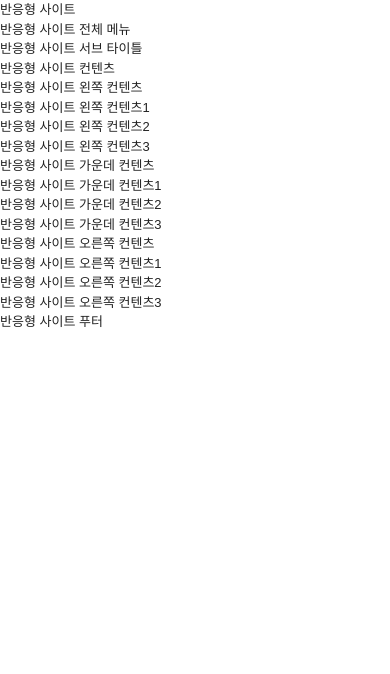
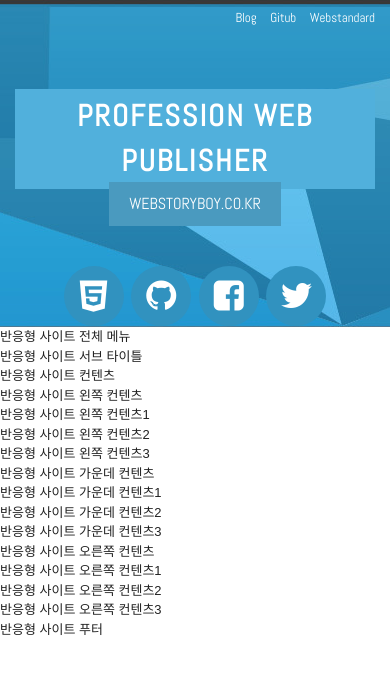
Before and after one commit to e-7281998/study_responsive, a plain HTML site: page responsive/index.html in a window 390 px wide. Drawn offline with nearby package versions, Linux system fonts and the light colour scheme.

Commit message:
Add html file [responsive/html]

```diff
--- a/responsive/index.html
+++ b/responsive/index.html
@@ -5,15 +5,15 @@
     <meta name="author" content="webstoryboy">
     <meta name="description" content="반응형 사이트 따라하기">
     <meta name="keywords" content="반응형 사이트, 웹퍼블리셔, 웹 접근성, HTML5, webstoryboy, webs">
-    <title>반응형 사이트 만들기: 문서셋팅</title>
+    <title>반응형 사이트 만들기</title>
 
     <!-- style -->
     <link rel="stylesheet" href="css/reset.css">
     <link rel="stylesheet" href="css/style.css">
+    <link rel="stylesheet" href="css/font-awesome.css">
 
     <!-- 파비콘 -->
-    <link rel="shortcut icon" href="icon/favicon.ic
-    ">
+    <link rel="shortcut icon" href="icon/favicon-152.png">
     <link rel="apple-touch-icon-precomposed" href="icon/favicon-152.png">
     <link ref="icon" href="icon/favicon-64.png">
     <link ref="icon" href="icon/favicon-16.png" size="16x16">
@@ -22,11 +22,40 @@
     <link ref="icon" href="icon/favicon-64.png" size="64x64">
     <link ref="icon" href="icon/favicon-128.png" size="128x128">
 
+    <!-- 웹 폰트 -->
+    <link href="https://fonts.googleapis.com/css2?family=Abel&display=swap" rel="stylesheet">
+
 </head>
 <body>
-    <header>
-        <h1>반응형 사이트</h1>
+    <header id="header">
+       <div class="container">
+          <div class="row">
+               <div class="header">
+                   <div class="header_menu">
+                        <a href="#">Blog</a>
+                        <a href="#">Gitub</a>
+                        <a href="#">Webstandard</a>
+                    </div>
+                    <!-- header_menu -->
+                    <div class="header_title">
+                        <h1>Profession Web Publisher</h1><br>
+                        <a href="http://webstory.co.kr">webstoryboy.co.kr</a>
+                    </div>
+                    <!-- header_title -->
+                    <div class="header_icon">
+                        <ul>
+                            <li><a href="#"><i class="fa fa-html5"></i><span>HTML</span></a></li>
+                            <li><a href="#"><i class="fa fa-github"></i><span>Github</span></a></li>
+                            <li><a href="#"><i class="fa fa-facebook-square"></i><span>Facebook</span></a></li>
+                            <li><a href="#"><i class="fa fa-twitter"></i><span>Twitter</span></a></li>
+                        </ul>
+                    </div>
+               </div>
+           </div>
+       </div>
     </header>
+    <!-- header -->
+
     <nav>
         <h2>반응형 사이트 전체 메뉴</h2>
     </nav>
```
